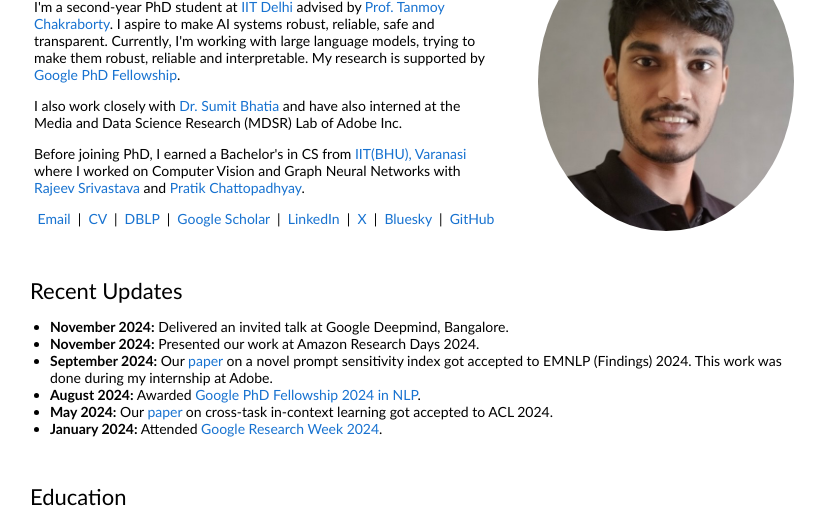
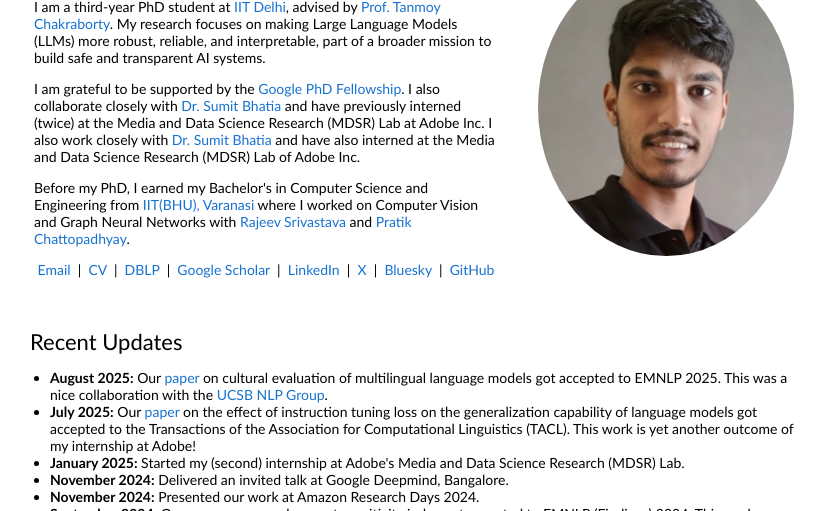
Before and after one commit to C-anwoy/c-anwoy.github.io, a plain HTML site: page index.html in a window 1280 px wide. Shown: the part 103-614 px from the top of the page, without its empty margins (226-1051 px from the left). Drawn offline with Linux system fonts and the light colour scheme.

Commit message:
update emnlp25 and tacl25 papers

```diff
--- a/index.html
+++ b/index.html
@@ -22,15 +22,16 @@
                 <p class="name" style="text-align: center;">
                   Anwoy Chatterjee
                 </p>
-                <p>I'm a second-year PhD student at <a href="https://home.iitd.ac.in/">IIT Delhi</a> advised by <a href="https://tanmoychak.com/">Prof. Tanmoy Chakraborty</a>. I aspire to make AI systems robust, reliable, safe and transparent.
-                  Currently, I'm working with large language models, trying to make them robust, reliable and interpretable. My research is supported by <a href="https://research.google/programs-and-events/phd-fellowship/recipients/">Google PhD Fellowship</a>.
-                </p>
+                <p>I am a third-year PhD student at <a href="https://home.iitd.ac.in/">IIT Delhi</a>, advised by <a href="https://tanmoychak.com/">Prof. Tanmoy Chakraborty</a>.
+					My research focuses on making Large Language Models (LLMs) more robust, reliable, and interpretable, part of a broader mission to build safe and transparent AI systems.                </p>
                 <p>
+					I am grateful to be supported by the <a href="https://research.google/programs-and-events/phd-fellowship/recipients/">Google PhD Fellowship</a>.
+					I also collaborate closely with <a href="http://sumitbhatia.net/">Dr. Sumit Bhatia</a> and have previously interned (twice) at the Media and Data Science Research (MDSR) Lab at Adobe Inc.
 					I also work closely with <a href="http://sumitbhatia.net/">Dr. Sumit Bhatia</a> and have also interned at the Media and Data Science Research (MDSR) Lab of Adobe Inc.
                 </p>
 
                 <p>
-                  Before joining PhD, I earned a Bachelor's in CS from <a href="https://iitbhu.ac.in/">IIT(BHU), Varanasi</a> where I worked on Computer Vision and Graph Neural Networks
+                  Before my PhD, I earned my Bachelor's in Computer Science and Engineering from <a href="https://iitbhu.ac.in/">IIT(BHU), Varanasi</a> where I worked on Computer Vision and Graph Neural Networks
                   with <a href="https://www.iitbhu.ac.in/dept/cse/people/rajeevcse">Rajeev Srivastava</a> and <a href="https://www.iitbhu.ac.in/dept/cse/people/pratikcse">Pratik Chattopadhyay</a>.
                 </p>
                 <p style="text-align:center">
@@ -56,13 +57,16 @@
               <td style="padding:16px;width:100%;vertical-align:middle">
                 <h2>Recent Updates</h2>
                 <ul style="list-style-type: disc; padding-left: 20px;">
+					<li><strong>August 2025:</strong> Our <a href="">paper</a> on cultural evaluation of multilingual language models got accepted to EMNLP 2025. This was a nice collaboration with the <a href="http://nlp.cs.ucsb.edu/index.html">UCSB NLP Group</a>.</li>
+					<li><strong>July 2025:</strong> Our <a href="https://arxiv.org/abs/2507.07817v2">paper</a> on the effect of instruction tuning loss on the generalization capability of language models got accepted to the Transactions of the Association for Computational Linguistics (TACL). This work is yet another outcome of my internship at Adobe!</li>
+					<li><strong>January 2025:</strong> Started my (second) internship at Adobe's Media and Data Science Research (MDSR) Lab.</li>
                   	<li><strong>November 2024:</strong> Delivered an invited talk at Google Deepmind, Bangalore.</li>
                  	<li><strong>November 2024:</strong> Presented our work at Amazon Research Days 2024.</li>
                   	<li><strong>September 2024:</strong> Our <a href="https://aclanthology.org/2024.findings-emnlp.852/">paper</a> on a novel prompt sensitivity index got accepted to EMNLP (Findings) 2024. This work
                     was done during my internship at Adobe.</li>
                   	<li><strong>August 2024:</strong> Awarded <a href="https://research.google/programs-and-events/phd-fellowship/recipients/">Google PhD Fellowship 2024 in NLP</a>.</li>
                   	<li><strong>May 2024:</strong> Our <a href="https://aclanthology.org/2024.acl-long.621/">paper</a> on cross-task in-context learning got accepted to ACL 2024.</li>
-                  <li><strong>January 2024:</strong> Attended <a href="https://sites.google.com/view/researchweek24/home">Google Research Week 2024</a>.</li>
+                  	<!--li><strong>January 2024:</strong> Attended <a href="https://sites.google.com/view/researchweek24/home">Google Research Week 2024</a>.</li-->
                 </ul>
               </td>
             </tr>
```
Lines whose indentation alone changed are shown as unchanged.
